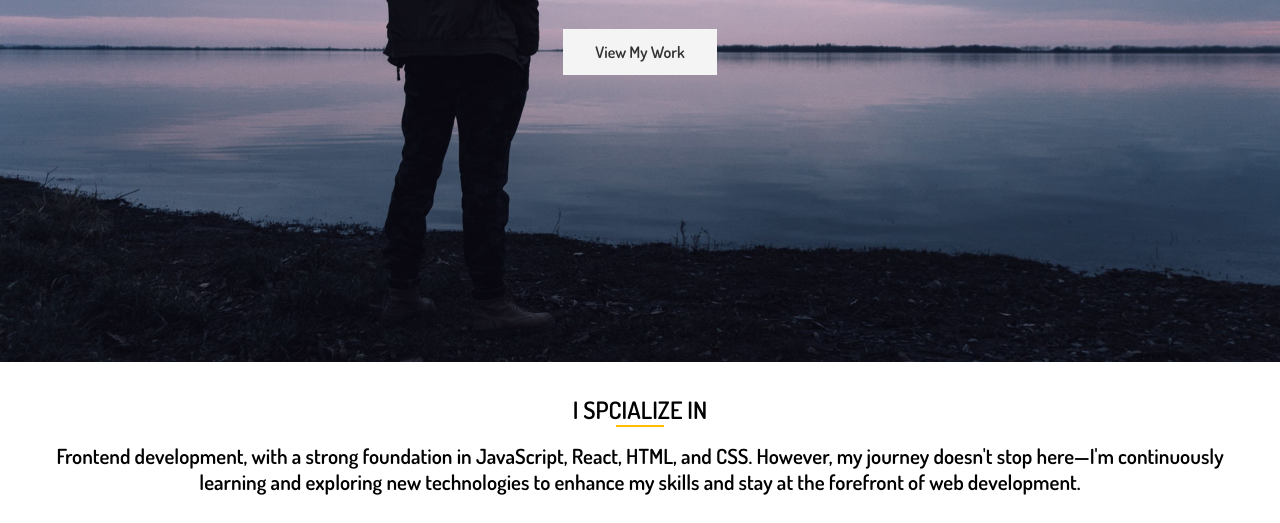
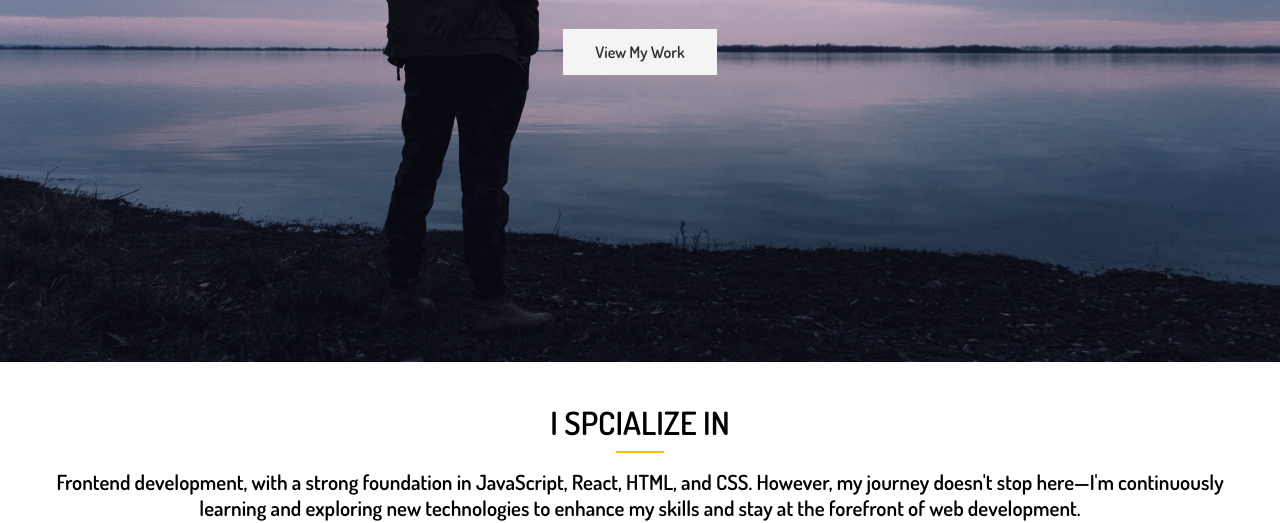
Before and after one commit to ahmedkhaled89/my-custom-john-doe-portfolio, a website: page dist/index.html in a window 1280 px wide. Shown: the part 438-961 px from the top of the page. Drawn offline with Linux system fonts and the light colour scheme.

Commit message:
styling the section-title class

```diff
--- a/scss/_utilities.scss
+++ b/scss/_utilities.scss
@@ -83,6 +83,15 @@ input[class^='btn-']:hover {
   }
 }
 
+.section-title {
+  font-size: 2rem;
+  display: block;
+  padding: 0.5rem;
+  text-align: center;
+  font-weight: 100;
+  text-transform: uppercase;
+}
+
 .bottom-line {
   height: 2px;
   width: 3rem;
```
Also changed, not shown: dist/css/main.css.
